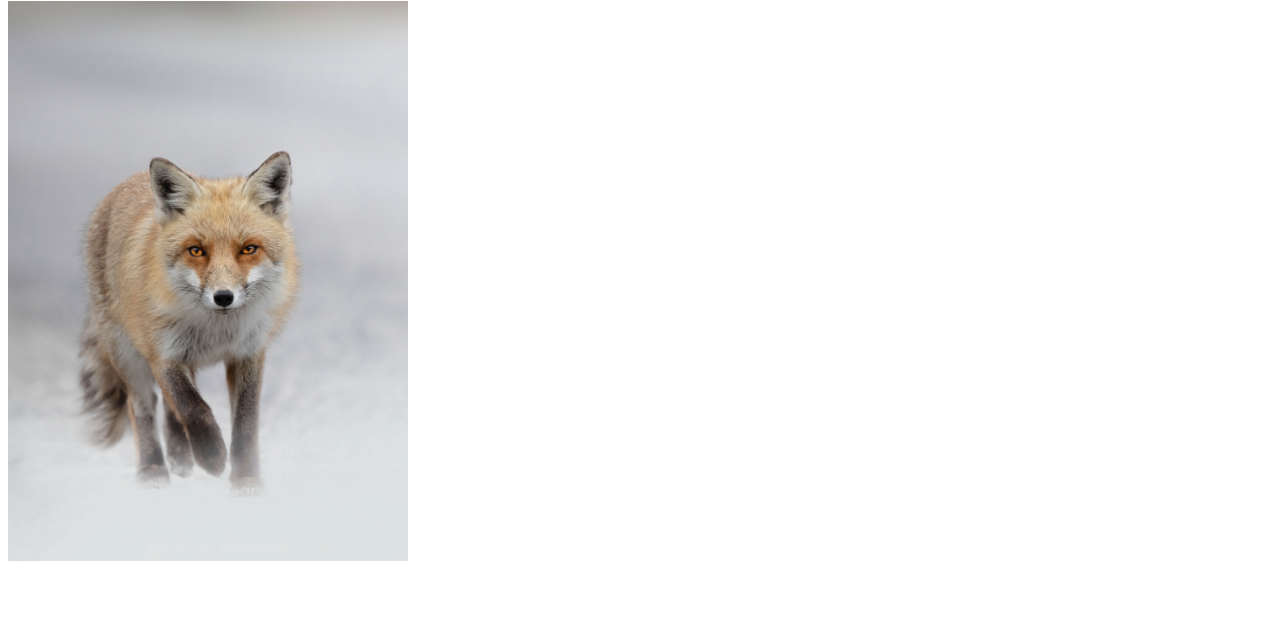
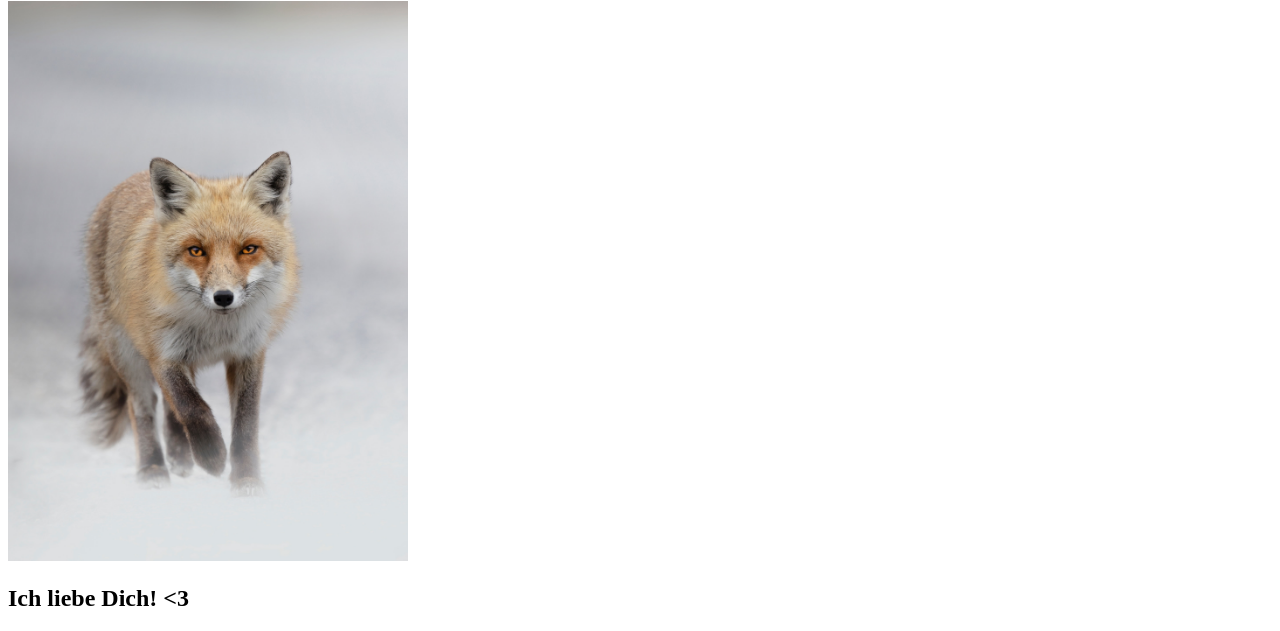
Before and after one commit to DanSchneider123/h2, a plain HTML site: page index.html in a window 1280 px wide. Shown: the part 727-1358 px from the top of the page. Before the commit the page ends 1300 px from the top, so only its background shows below. Drawn offline with Linux system fonts and the light colour scheme.

Commit message:
Update index.html

```diff
--- a/index.html
+++ b/index.html
@@ -20,5 +20,7 @@
      <img src="3.jpg" width="400px" height="auto" alt="Foc too">
      <img src="4.jpg" width="400px" height="auto" alt="more Foc">
 
+    <h2> Ich liebe Dich! <3 </h2>
+
 </body>
 </html>
```
